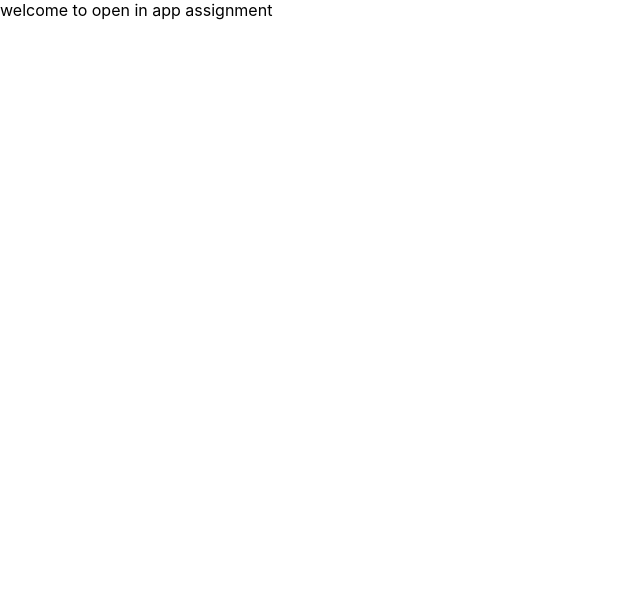
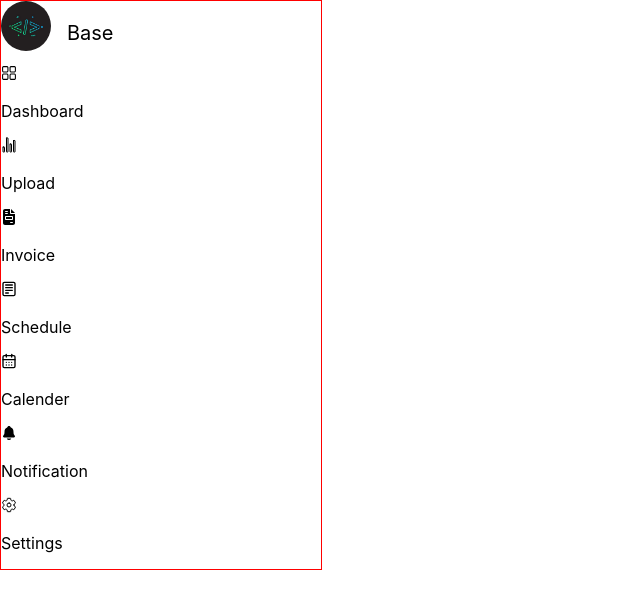
Before and after one commit to Abhishekr2122/openinapp-assignment, a React (Create React App) app: page / in a window 1280 px wide. Shown: the top 608 px of the page, without its empty margins (0-640 px from the left). Built offline with nearby package versions, Linux system fonts and the light colour scheme.

Commit message:
Adding elements to the sidebar

```diff
--- a/src/App.js
+++ b/src/App.js
@@ -1,5 +1,11 @@
+import Sidebar from "./components/Sidebar";
+
 function App() {
-  return <div className="App">welcome to open in app assignment</div>;
+  return (
+    <div className="App">
+      <Sidebar />
+    </div>
+  );
 }
 
 export default App;
--- a/src/Ui/Logo.js
+++ b/src/Ui/Logo.js
@@ -1,3 +1,9 @@
 export default function Logo({ source }) {
-  return <img src={source} alt="no data found" />;
+  return (
+    <img
+      src={source}
+      alt="no data found"
+      style={{ height: "50px", width: "50px", borderRadius: "50px" }}
+    />
+  );
 }
--- a/src/components/Sidebar.js
+++ b/src/components/Sidebar.js
@@ -1,11 +1,30 @@
+import ButtonIcon from "../Ui/ButtonIcon";
+import Logo from "../Ui/Logo";
+import { RxDashboard } from "react-icons/rx";
+import { IoStatsChartOutline } from "react-icons/io5";
+import { FaFileInvoice } from "react-icons/fa6";
+import { CgNotes } from "react-icons/cg";
+import { LuCalendarDays } from "react-icons/lu";
+import { IoNotifications } from "react-icons/io5";
+import { IoSettingsOutline } from "react-icons/io5";
+
 export default function Sidebar() {
   return (
-    <div>
-      <div>
-        <span>Base</span>
+    <div style={{ border: "1px solid red", width: "25%" }}>
+      <div style={{ display: "flex", flexDirection: "row", gap: "1rem" }}>
+        <Logo source={"/logoimage.jpg"} />
+        <p style={{ fontSize: "20px" }}>Base</p>
       </div>
       <div>
-        <div></div>
+        <div>
+          <ButtonIcon icon={<RxDashboard />} text="Dashboard" />
+          <ButtonIcon icon={<IoStatsChartOutline />} text="Upload" />
+          <ButtonIcon icon={<FaFileInvoice />} text="Invoice" />
+          <ButtonIcon icon={<CgNotes />} text="Schedule" />
+          <ButtonIcon icon={<LuCalendarDays />} text="Calender" />
+          <ButtonIcon icon={<IoNotifications />} text="Notification" />
+          <ButtonIcon icon={<IoSettingsOutline />} text="Settings" />
+        </div>
       </div>
     </div>
   );
```
Also changed, not shown: public/logoimage.jpg (renamed from public/Qr Code Design Vector PNG Images, Code Icon Design Vector, Code Icons, Icon, Illustration PNG Image For Free Download.jpg).
